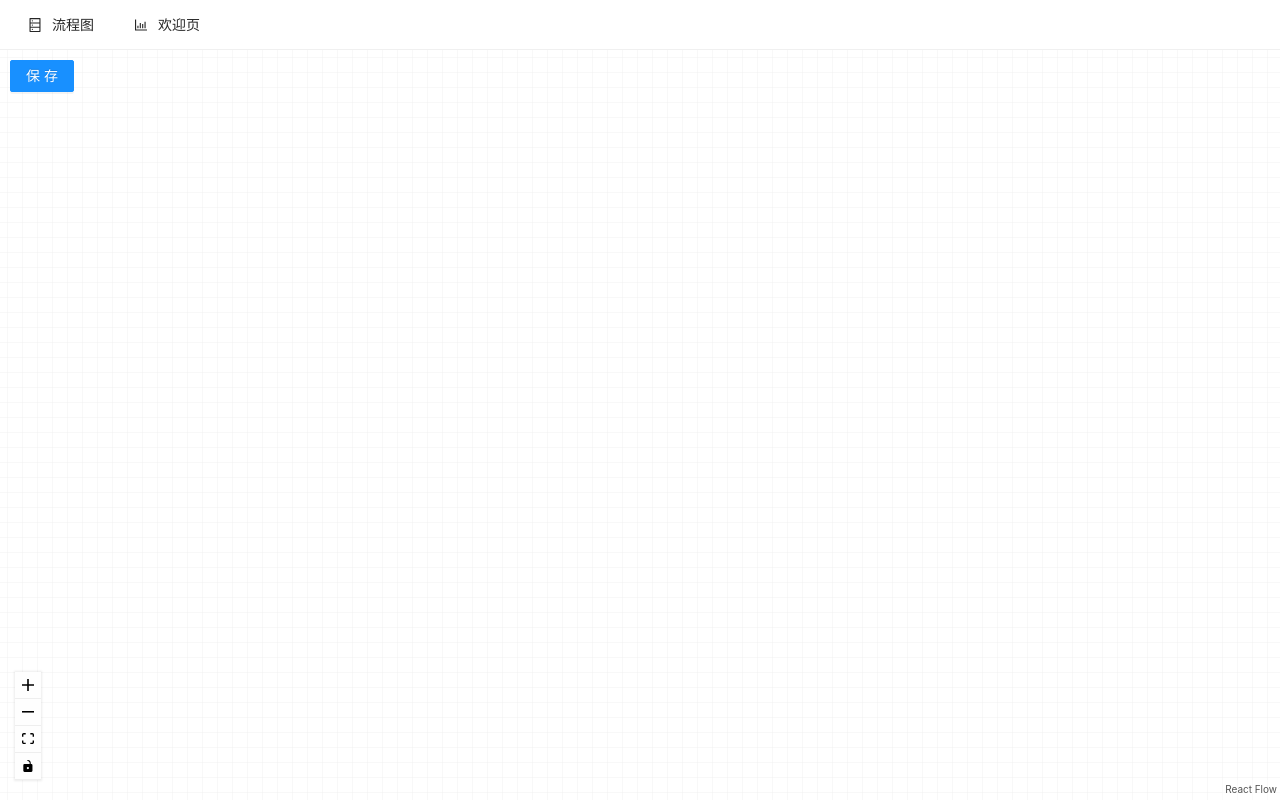
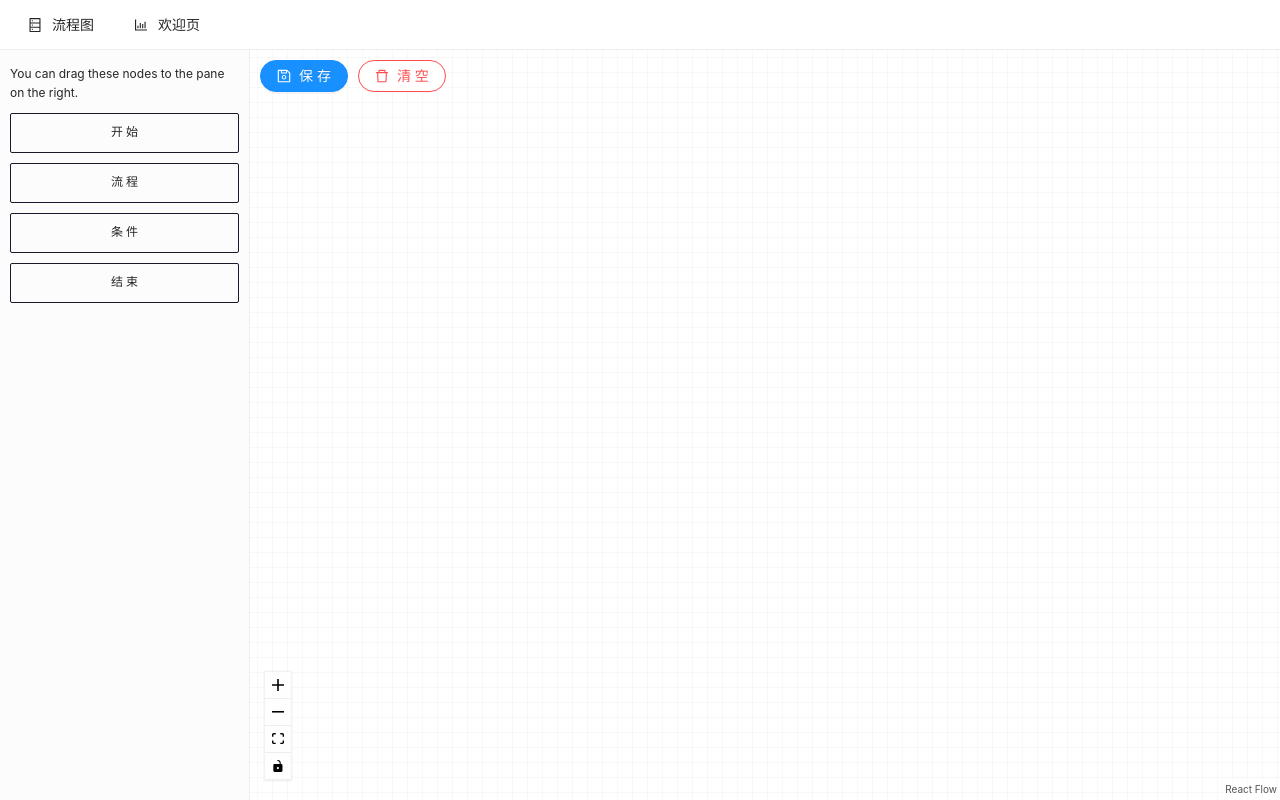
Before and after one commit to linmingdao/pre-research-technology, a React (Create React App) app: page /flow in a window 1280 px wide. Built offline with nearby package versions, Linux system fonts and the light colour scheme.

Commit message:
update：丰富功能

```diff
--- a/src/modules/FlowChart/Editor/FlowChartEditor.tsx
+++ b/src/modules/FlowChart/Editor/FlowChartEditor.tsx
@@ -5,8 +5,8 @@ import ReactFlow, {
   removeElements,
   Controls,
 } from "react-flow-renderer";
-import Sidebar from "./Sidebar";
-import "./dnd.scss";
+import Sidebar from "../Sidebar";
+import "../dnd.scss";
 
 const initialElements = [
   {
--- a/src/modules/FlowChart/FlowChart.tsx
+++ b/src/modules/FlowChart/FlowChart.tsx
@@ -1,5 +1,5 @@
 import "./Flow.scss";
-import React, { useState, useEffect, useCallback } from "react";
+import React, { useRef, useState, useEffect, useCallback } from "react";
 import ReactFlow, {
   addEdge,
   Controls,
@@ -8,13 +8,22 @@ import ReactFlow, {
   removeElements,
   ReactFlowProvider,
 } from "react-flow-renderer";
+import { DeleteOutlined, SaveOutlined } from "@ant-design/icons";
+
 import { Button } from "antd";
+import Sidebar from "./Sidebar";
+import "./dnd.scss";
 import nodeTypes from "./widgets/index";
 import data from "./data";
 
 const strokeWidth = 2;
 
+let id = 0;
+
+const getId = () => `dndnode_${id++}`;
+
 const CustomNodeFlow = () => {
+  const reactFlowWrapper = useRef<any>(null);
   const [elements, setElements] = useState<any[]>([]);
   const [reactflowInstance, setReactflowInstance] = useState<any>(null);
 
@@ -23,10 +32,8 @@ const CustomNodeFlow = () => {
   }, []);
 
   useEffect(() => {
-    if (reactflowInstance && elements.length > 0) {
-      reactflowInstance.fitView();
-    }
-  }, [reactflowInstance, elements.length]);
+    reactflowInstance && reactflowInstance.fitView();
+  }, [reactflowInstance]);
 
   const onNodeDragStop = (event: any, node: any) =>
     setElements((els) =>
@@ -74,14 +81,46 @@ const CustomNodeFlow = () => {
     [reactflowInstance]
   );
 
+  const onDragOver = (event: any) => {
+    event.preventDefault();
+    event.dataTransfer.dropEffect = "move";
+  };
+
+  const onDrop = (event: any) => {
+    event.preventDefault();
+
+    if (reactFlowWrapper && reactFlowWrapper.current) {
+      const reactFlowBounds = reactFlowWrapper?.current?.getBoundingClientRect();
+      const type = event.dataTransfer.getData("application/reactflow");
+      console.log(type);
+      const position = reactflowInstance.project({
+        x: event.clientX - reactFlowBounds.left,
+        y: event.clientY - reactFlowBounds.top,
+      });
+      const newNode = {
+        id: getId(),
+        type,
+        position,
+        data: { label: "New" },
+      };
+
+      setElements((es) => es.concat(newNode));
+    }
+  };
+
   return (
+    <div className="dndflow">
       <ReactFlowProvider>
+        <Sidebar />
+        <div className="reactflow-wrapper" ref={reactFlowWrapper}>
           <ReactFlow
             elements={elements}
             nodeTypes={nodeTypes}
             zoomOnPinch={false}
             zoomOnScroll={false}
             onLoad={onLoad}
+            onDrop={onDrop}
+            onDragOver={onDragOver}
             onConnect={onConnect}
             onElementClick={onElementClick}
             onNodeDragStop={onNodeDragStop}
@@ -90,6 +129,8 @@ const CustomNodeFlow = () => {
             <Background variant={BackgroundVariant.Lines} />
             <Button
               type="primary"
+              shape="round"
+              icon={<SaveOutlined />}
               style={{ zIndex: 100, left: 10, top: 10 }}
               onClick={() => {
                 console.log(elements);
@@ -98,9 +139,22 @@ const CustomNodeFlow = () => {
             >
               保 存
             </Button>
+            <Button
+              danger
+              shape="round"
+              icon={<DeleteOutlined />}
+              style={{ zIndex: 100, left: 20, top: 10 }}
+              onClick={() => {
+                setElements([]);
+              }}
+            >
+              清 空
+            </Button>
             <Controls />
           </ReactFlow>
+        </div>
       </ReactFlowProvider>
+    </div>
   );
 };
 
--- a/src/modules/FlowChart/Editor/Sidebar.tsx
+++ b/src/modules/FlowChart/Sidebar.tsx
@@ -12,25 +12,32 @@ const Sidebar: React.FC = () => {
         You can drag these nodes to the pane on the right.
       </div>
       <div
-        className="dndnode input"
-        onDragStart={(event) => onDragStart(event, "input")}
+        className="dndnode"
+        onDragStart={(event) => onDragStart(event, "startNode")}
         draggable
       >
-        Input Node
+        开 始
       </div>
       <div
         className="dndnode"
-        onDragStart={(event) => onDragStart(event, "default")}
+        onDragStart={(event) => onDragStart(event, "squareNode")}
         draggable
       >
-        Default Node
+        流 程
       </div>
       <div
-        className="dndnode output"
-        onDragStart={(event) => onDragStart(event, "output")}
+        className="dndnode"
+        onDragStart={(event) => onDragStart(event, "diamondNode")}
         draggable
       >
-        Output Node
+        条 件
+      </div>
+      <div
+        className="dndnode"
+        onDragStart={(event) => onDragStart(event, "endNode")}
+        draggable
+      >
+        结 束
       </div>
     </aside>
   );
--- a/src/modules/FlowChart/Editor/dnd.scss
+++ b/src/modules/FlowChart/dnd.scss
@@ -15,8 +15,8 @@
   }
 
   .dndnode {
-    height: 20px;
-    padding: 4px;
+    height: 40px;
+    padding: 10px;
     border: 1px solid #1a192b;
     border-radius: 2px;
     margin-bottom: 10px;
```
Lines whose indentation alone changed are shown as unchanged.
